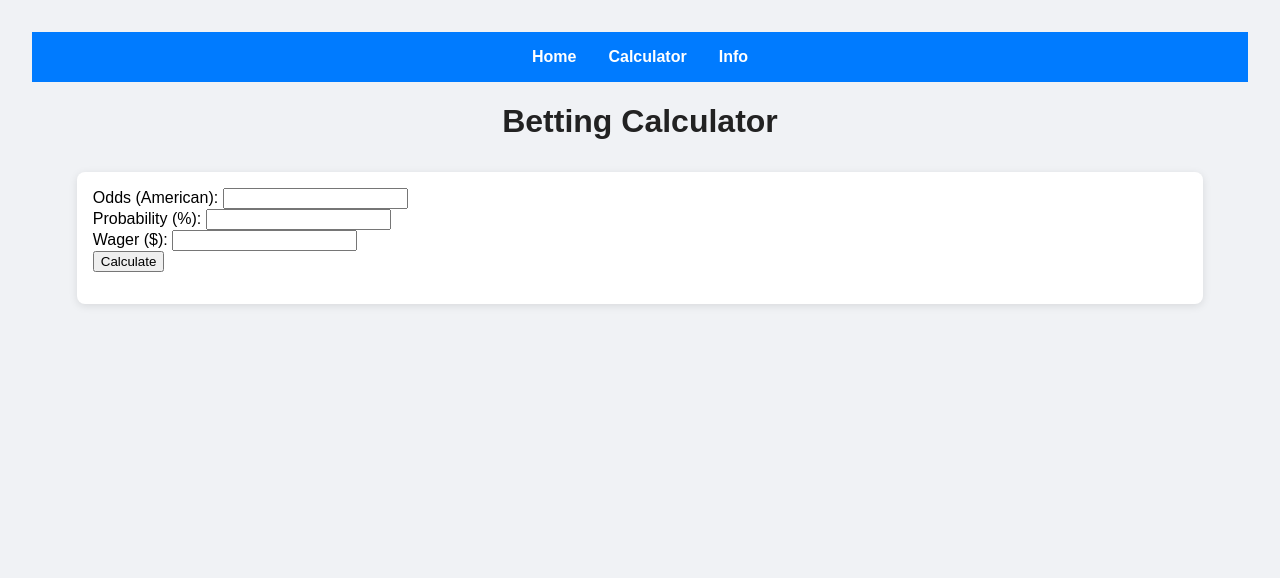
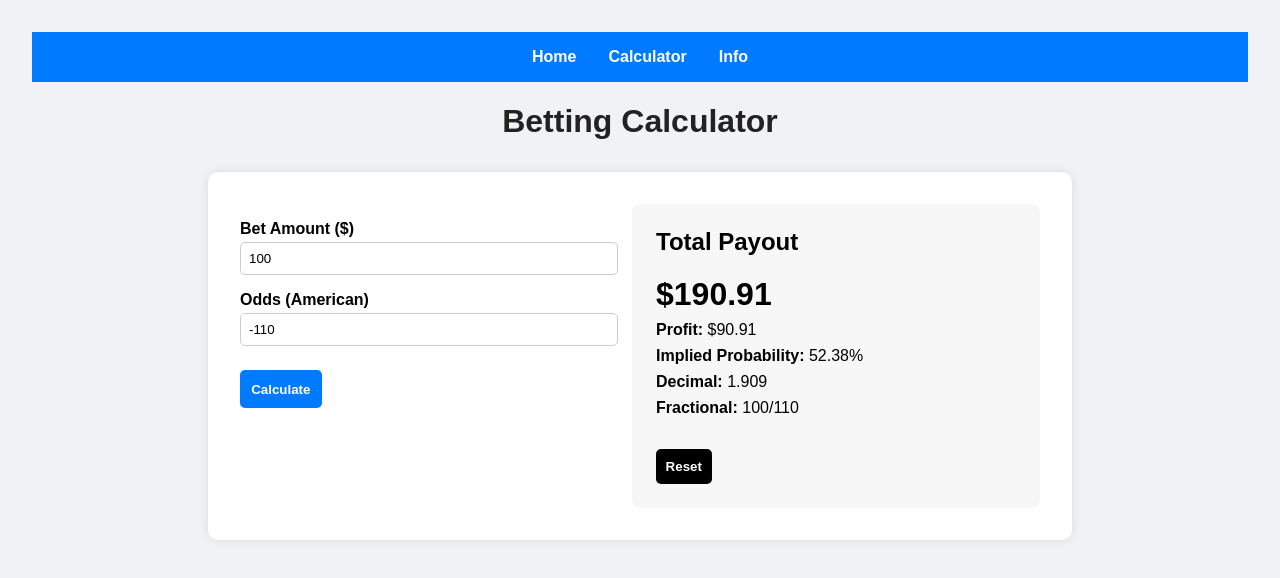
Before and after one commit to WalkerHTodd/ParlayPal, a plain HTML site: page calculator.html in a window 1280 px wide. Drawn offline with Linux system fonts and the light colour scheme.

Commit message:
Updated Labels and Filter

```diff
--- a/calculator.html
+++ b/calculator.html
@@ -14,70 +14,76 @@
 
   <h1>Betting Calculator</h1>
 
-  <div class="section">
-    <label>Odds (American): <input type="number" id="odds" oninput="updateProbabilityFromOdds()"></label><br>
-    <label>Probability (%): <input type="number" id="probability" oninput="updateOddsFromProbability()"></label><br>
-    <label>Wager ($): <input type="number" id="wager"></label><br>
-    <button onclick="calculate()">Calculate</button>
+  <div class="calc-container">
+    <!-- Inputs -->
+    <div class="calc-inputs">
+      <label>Bet Amount ($)</label>
+      <input type="number" id="wager" value="100">
 
-    <div id="results" style="margin-top: 1rem;"></div>
+      <label>Odds (American)</label>
+      <input type="number" id="odds" value="-110">
+
+      <button onclick="calculate()">Calculate</button>
+    </div>
+
+    <!-- Results -->
+    <div class="calc-results" id="results">
+      <h2>Total Payout</h2>
+      <div class="payout" id="payout">$0.00</div>
+      <p><strong>Profit:</strong> <span id="profit">$0.00</span></p>
+      <p><strong>Implied Probability:</strong> <span id="prob">0%</span></p>
+      <p><strong>Decimal:</strong> <span id="decimal">0.00</span></p>
+      <p><strong>Fractional:</strong> <span id="fractional">0/1</span></p>
+      <button onclick="resetCalc()">Reset</button>
+    </div>
   </div>
 
+  <script>
+    function calculate() {
+      const wager = parseFloat(document.getElementById("wager").value);
+      const odds = parseFloat(document.getElementById("odds").value);
 
-  <script>
-    function calculateImpliedProbability(odds) {
+      if (isNaN(wager) || isNaN(odds)) return;
+
+      // Calculate profit
+      let profit = 0;
       if (odds > 0) {
-        return (100 / (odds + 100)) * 100;
+        profit = wager * (odds / 100);
       } else {
-        return (Math.abs(odds) / (Math.abs(odds) + 100)) * 100;
+        profit = wager * (100 / Math.abs(odds));
       }
+
+      const payout = profit + wager;
+
+      // Implied probability
+      let prob = odds > 0
+        ? (100 / (odds + 100)) * 100
+        : (Math.abs(odds) / (Math.abs(odds) + 100)) * 100;
+
+      // Decimal odds
+      const decimal = payout / wager;
+
+      // Fractional odds
+      const fractional = odds > 0
+        ? `${odds}/100`
+        : `100/${Math.abs(odds)}`;
+
+      // Update UI
+      document.getElementById("payout").innerText = `$${payout.toFixed(2)}`;
+      document.getElementById("profit").innerText = `$${profit.toFixed(2)}`;
+      document.getElementById("prob").innerText = `${prob.toFixed(2)}%`;
+      document.getElementById("decimal").innerText = decimal.toFixed(3);
+      document.getElementById("fractional").innerText = fractional;
     }
 
-    function calculateAmericanOdds(probability) {
-      if (probability >= 50) {
-        return -((probability / (100 - probability)) * 100).toFixed(0);
-      } else {
-        return ((100 - probability) / probability * 100).toFixed(0);
-      }
+    function resetCalc() {
+      document.getElementById("wager").value = 100;
+      document.getElementById("odds").value = -110;
+      calculate();
     }
 
-    function updateProbabilityFromOdds() {
-      const odds = parseFloat(document.getElementById("odds").value);
-      if (!isNaN(odds)) {
-        const prob = calculateImpliedProbability(odds).toFixed(2);
-        document.getElementById("probability").value = prob;
-      }
-    }
-
-    function updateOddsFromProbability() {
-      const prob = parseFloat(document.getElementById("probability").value);
-      if (!isNaN(prob) && prob > 0 && prob < 100) {
-        const odds = calculateAmericanOdds(prob);
-        document.getElementById("odds").value = odds;
-      }
-    }
-
-    function calculate() {
-      const odds = parseFloat(document.getElementById("odds").value);
-      const wager = parseFloat(document.getElementById("wager").value);
-      const prob = parseFloat(document.getElementById("probability").value);
-
-      if (isNaN(odds) || isNaN(wager) || isNaN(prob)) return;
-
-      let payout = 0;
-      if (odds > 0) {
-        payout = wager * (odds / 100);
-      } else {
-        payout = wager * (100 / Math.abs(odds));
-      }
-
-      const expectedValue = ((payout * (prob / 100)) - (wager * (1 - (prob / 100)))).toFixed(2);
-
-      document.getElementById("results").innerHTML = `
-        <p><strong>Profit if it hits:</strong> $${payout.toFixed(2)}</p>
-        <p><strong>Expected Value (EV):</strong> $${expectedValue}</p>
-      `;
-    }
+    // Auto-calculate on page load
+    window.onload = calculate;
   </script>
 </body>
 </html>
--- a/styles.css
+++ b/styles.css
@@ -63,3 +63,137 @@ body {
   td br + * {
     font-weight: normal;
   }
+
+
+  /* Calculator */
+  .calc-container {
+    max-width: 800px;
+    margin: 2rem auto;
+    display: flex;
+    gap: 2rem;
+    background: white;
+    padding: 2rem;
+    border-radius: 10px;
+    box-shadow: 0 0 10px rgba(0, 0, 0, 0.1);
+  }
+
+  .calc-inputs,
+  .calc-results {
+    flex: 1;
+  }
+
+  .calc-inputs label {
+    display: block;
+    margin-top: 1rem;
+    font-weight: bold;
+  }
+
+  .calc-inputs input {
+    width: 100%;
+    padding: 0.5rem;
+    margin-top: 0.25rem;
+    border: 1px solid #ccc;
+    border-radius: 5px;
+  }
+
+  .calc-inputs button {
+    margin-top: 1.5rem;
+    padding: 0.7rem;
+    background-color: #007bff;
+    color: white;
+    font-weight: bold;
+    border: none;
+    border-radius: 5px;
+    cursor: pointer;
+  }
+
+  .calc-results {
+    background-color: #f7f7f7;
+    padding: 1.5rem;
+    border-radius: 8px;
+  }
+
+  .calc-results h2 {
+    margin-top: 0;
+  }
+
+  .calc-results .payout {
+    font-size: 2rem;
+    font-weight: bold;
+    margin: 0.5rem 0;
+  }
+
+  .calc-results p {
+    margin: 0.5rem 0;
+  }
+
+  .calc-results button {
+    margin-top: 1.5rem;
+    padding: 0.6rem;
+    background-color: black;
+    color: white;
+    font-weight: bold;
+    border: none;
+    border-radius: 5px;
+    cursor: pointer;
+  }
+  .filter-container {
+    margin: 1rem auto;
+    text-align: center;
+  }
+
+  #league-filter {
+    padding: 0.4rem 1rem;
+    font-size: 1rem;
+    border-radius: 6px;
+    border: 1px solid #ccc;
+  }
+  #chat-circle {
+    position: fixed;
+    bottom: 30px;
+    right: 30px;
+    background-color: #007bff;
+    color: white;
+    font-size: 1.5rem;
+    width: 60px;
+    height: 60px;
+    border-radius: 50%;
+    text-align: center;
+    line-height: 60px;
+    cursor: pointer;
+    box-shadow: 0 4px 10px rgba(0, 0, 0, 0.3);
+    z-index: 999;
+  }
+
+  #chat-window {
+    position: fixed;
+    bottom: 100px;
+    right: 30px;
+    width: 300px;
+    max-height: 400px;
+    background: white;
+    border: 1px solid #ccc;
+    border-radius: 10px;
+    box-shadow: 0 4px 15px rgba(0, 0, 0, 0.2);
+    z-index: 999;
+    display: flex;
+    flex-direction: column;
+    overflow: hidden;
+  }
+
+  #chat-window.hidden {
+    display: none;
+  }
+
+  .chat-header {
+    background: #007bff;
+    color: white;
+    padding: 1rem;
+    font-weight: bold;
+  }
+
+  .chat-body {
+    padding: 1rem;
+    font-size: 0.95rem;
+    overflow-y: auto;
+  }
```
Also changed, not shown: index.html (+26 -2 lines), scripts.js (+24 -10 lines), parlaypal.html (added).
